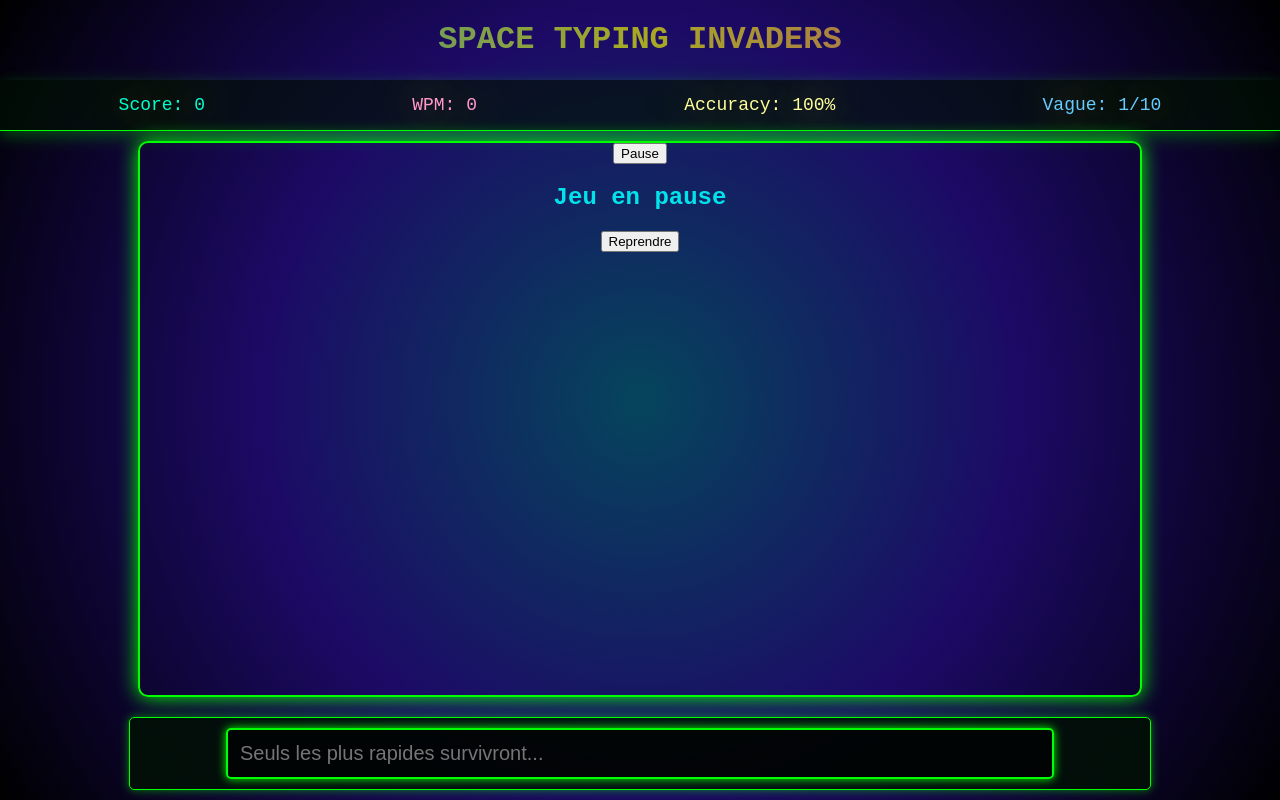
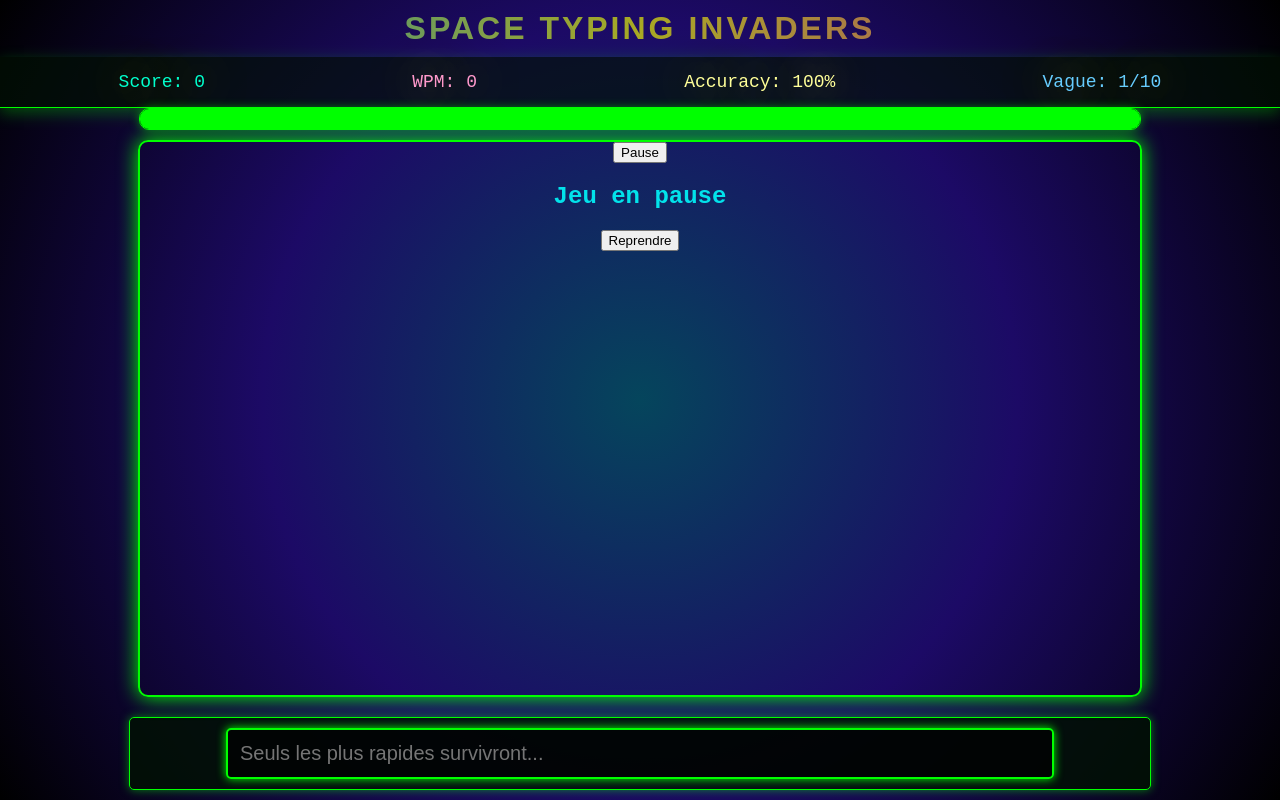
Before and after one commit to Mrbrokoly/Space-typing-Invaders, a plain HTML site: page forme.html in a window 1280 px wide. Drawn offline with Linux system fonts and the light colour scheme.

Commit message:
Stylisation de la barre  de vie et ajout de syle pout title

```diff
--- a/style.css
+++ b/style.css
@@ -18,6 +18,10 @@ background: linear-gradient(90deg, #00c6ff, #f5ff00, #ff3cac);
 background-clip: text;
 -webkit-background-clip: text;
 color: transparent;
+
+            margin: 10px 0;
+            font-family: 'Orbitron', sans-serif;
+            letter-spacing: 3px;
 }
 
 @keyframes clignoter {
@@ -91,3 +95,21 @@ color: transparent;
             box-shadow: 0 0 10px #0f0;
             font-family: 'Orbitron', sans-serif;
         }
+           /* Barre de vie */
+           #lifeBarContainer {
+            width: 90%;
+            max-width: 1000px;
+            height: 20px;
+            background-color: rgba(0, 17, 0, 0.8);
+            margin: 0 auto;
+            border: 1px solid #0f0;
+            border-radius: 10px;
+            overflow: hidden;
+            box-shadow: 0 0 10px rgba(0, 255, 0, 0.5);
+        }
+        #lifeBar {
+            height: 100%;
+            background: linear-gradient(to right, #0f0, #0f0);
+            width: 100%;
+            transition: width 0.3s;
+        }
```
